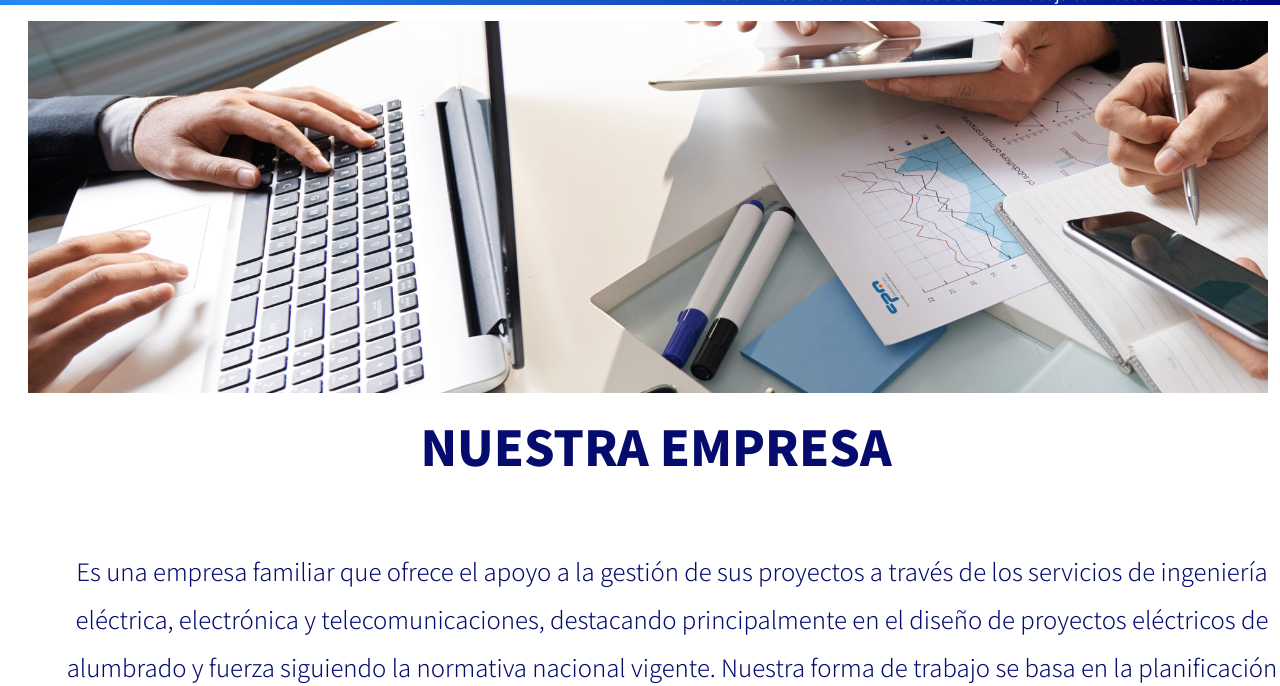
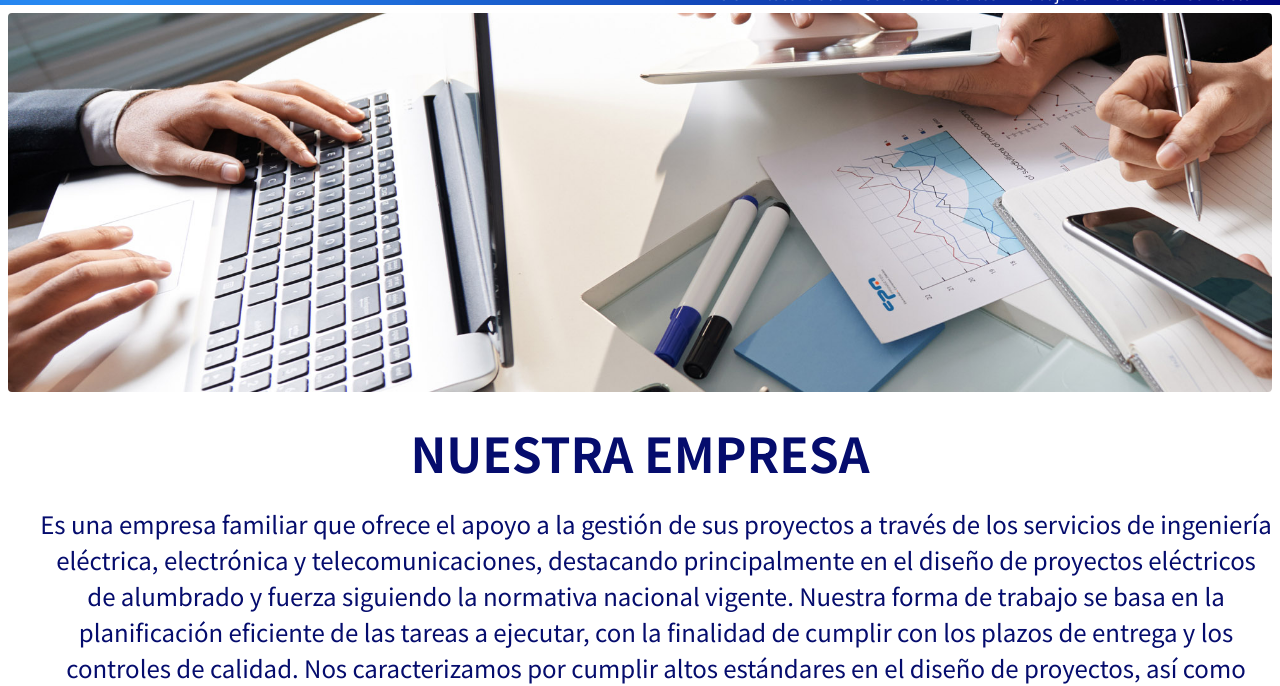
Before and after one commit to wilander200/proyectofinal, a plain HTML site: page index.html in a window 1280 px wide. Shown: the part 129-815 px from the top of the page. Drawn offline with nearby package versions, Linux system fonts and the light colour scheme.

Commit message:
index terminado

```diff
--- a/index.html
+++ b/index.html
@@ -86,13 +86,14 @@
       </div>
       <!--seccion principal de la pagina-->
       <div class="row main">
-        <img
-        class="clo-md-12 main main__img"
+        <div class="col-12 p-2">
+        <img class="img-fluid rounded"
         src="imagenes/imagenDeInicio.jpg"
         alt="imagenDeInicio"
         />
-        <h1 class="col-md-12 main main__titulo">NUESTRA EMPRESA</h1>
-        <p class="col-md-12 main main__text">
+      </div>
+        <h1 class="col-12 text-center fw-bold display-5 mt-4 mb-0 main">NUESTRA EMPRESA</h1>
+        <p class="col-12 text-center mb-3 mx-3 mt-0 p-4 fs-4 main">
           Es una empresa familiar que ofrece el apoyo a la gestión de sus
           proyectos a través de los servicios de ingeniería eléctrica, electrónica
           y telecomunicaciones, destacando principalmente en el diseño de
--- a/styles.css
+++ b/styles.css
@@ -48,20 +48,8 @@ a:hover {
 
 .main {
   color: rgb(5, 12, 109);
-  margin: 0.5rem;
-  padding: 0.5rem;
 }
 
-.main__img {
-  width: 100vh;
-}
-
-.main__titulo {
-  text-align: center;
-  font-size: 3rem;
-  font-weight: 800;
-  margin: 1rem;
-}
 
 .grid {
   color: rgb(5, 12, 109);
```
